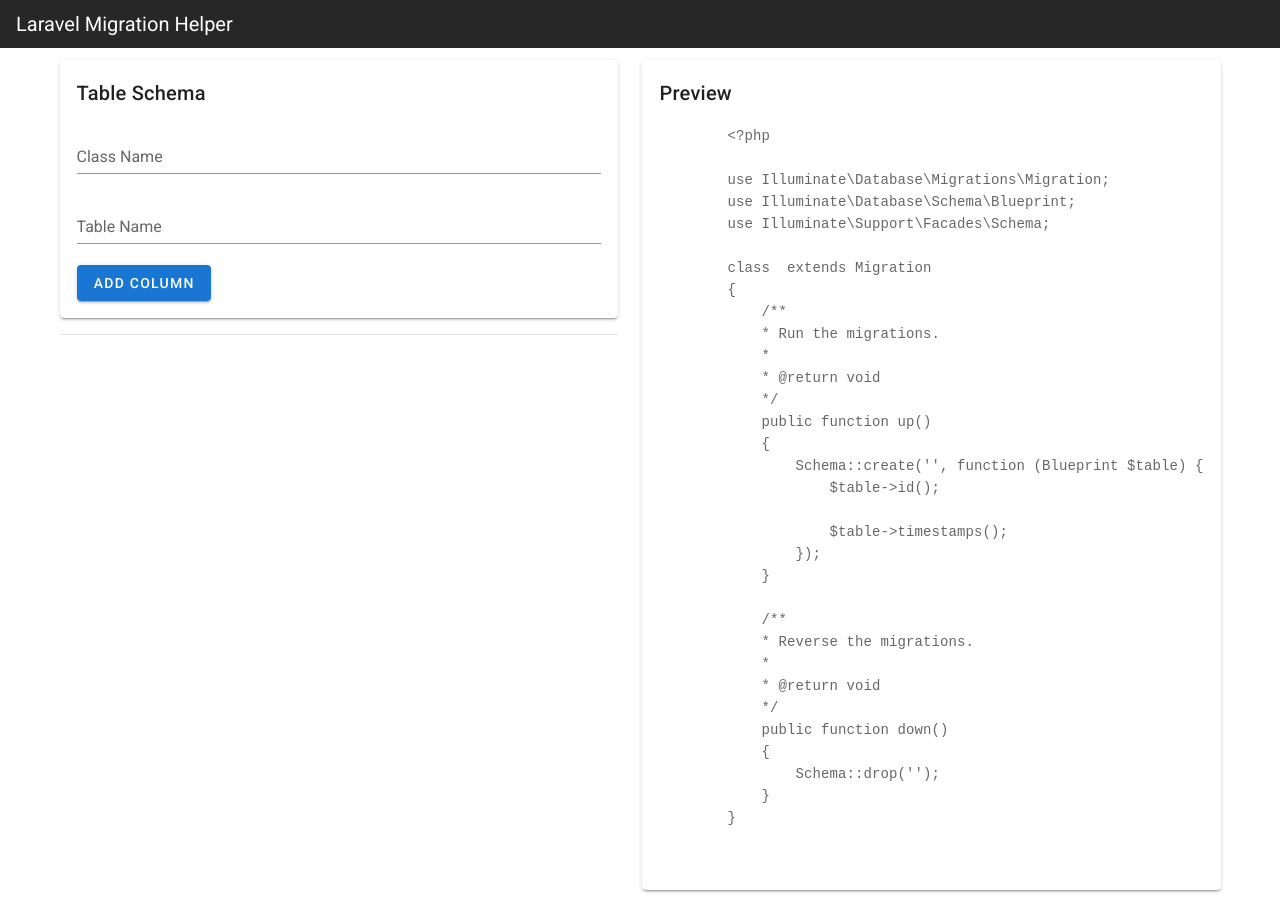
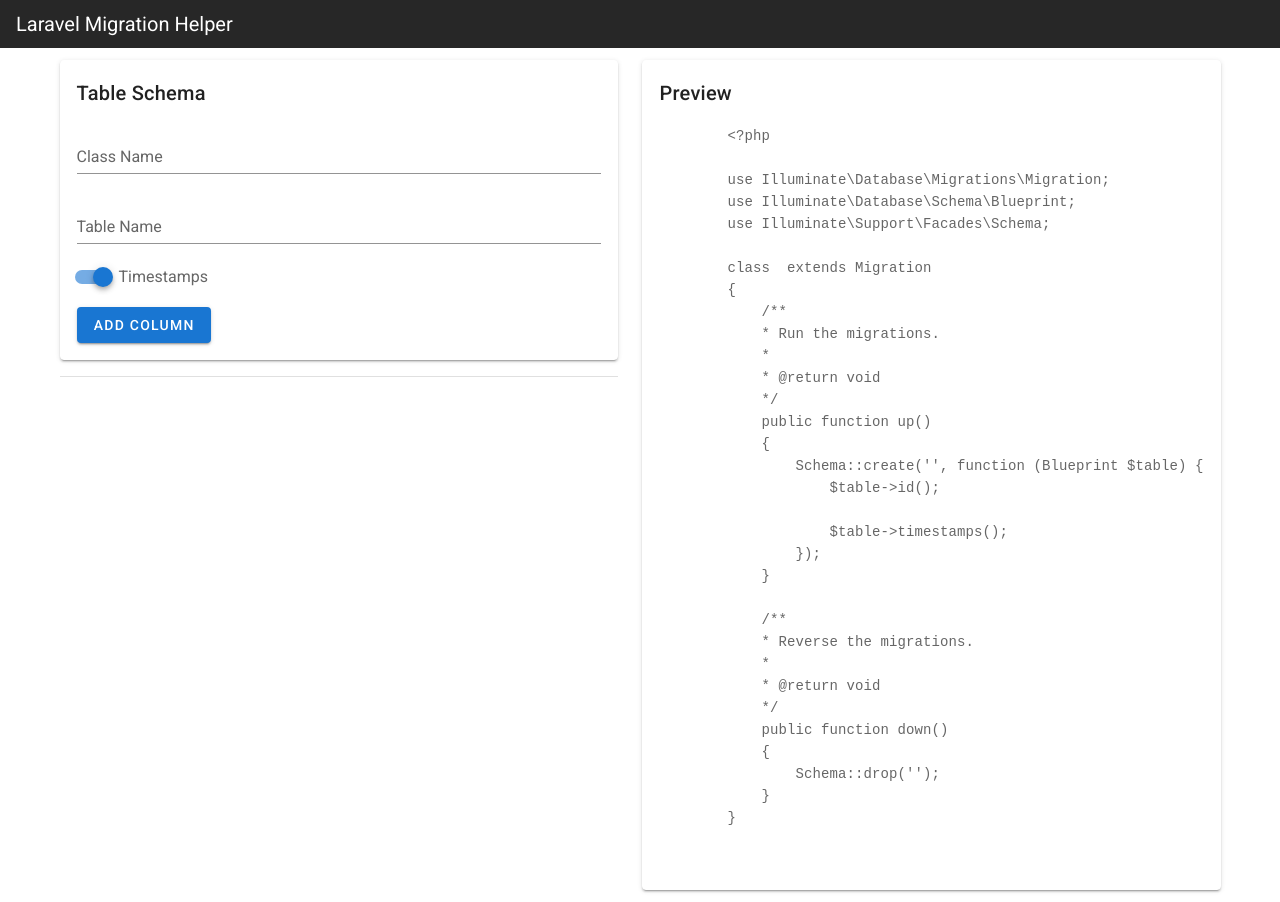
Before and after one commit to cabromiley/laravel_migration_builder, a Vue app: page / in a window 1280 px wide. Built offline with nearby package versions, Linux system fonts and the light colour scheme.

Commit message:
added timestamp abilities

```diff
--- a/src/components/ClassPreview.vue
+++ b/src/components/ClassPreview.vue
@@ -18,7 +18,7 @@
                 Schema::create('{{ this.$store.state.tableName }}', function (Blueprint $table) {
                     $table->id();
                     {{ columns }}
-                    $table->timestamps();
+                    {{ $store.state.timestamps ? '$table->timestamps();' : '' }}
                 });
             }
 
--- a/src/components/Home.vue
+++ b/src/components/Home.vue
@@ -9,6 +9,10 @@
                     <v-form>
                         <v-text-field v-model="className" label="Class Name" />
                         <v-text-field v-model="tableName" label="Table Name" />
+
+                        <v-row>
+                            <v-switch v-model="timestamps" class="ma-2" label="Timestamps"></v-switch>
+                        </v-row>
 
                         <v-btn color="primary" @click="addColumn">Add Column</v-btn>
                     </v-form>
@@ -57,6 +61,14 @@
                 this.$store.dispatch('UPDATE_TABLE_NAME', value);
             }
         },
+        timestamps: {
+            get() {
+                return this.$store.state.timestamps;
+            },
+            set(value) {
+                this.$store.dispatch('UPDATE_TIMESTAMPS', value);
+            }
+        }
     },
     methods: {
         addColumn() {
--- a/src/store/index.js
+++ b/src/store/index.js
@@ -7,6 +7,7 @@
   state: {
     className: '',
     tableName: '',
+    timestamps: true,
     columns: []
   },
   mutations: {
@@ -26,6 +27,9 @@
     },
     updateTableName(state, value) {
       state.tableName = value;
+    },
+    updateTimestamps(state, value) {
+      state.timestamps = value;
     }
   },
   actions: {
@@ -49,6 +53,9 @@
     },
     UPDATE_TABLE_NAME({ commit }, value) {
       commit('updateTableName', value);
+    },
+    UPDATE_TIMESTAMPS({ commit }, value) {
+      commit('updateTimestamps', value);
     }
   },
   getters: {
```
